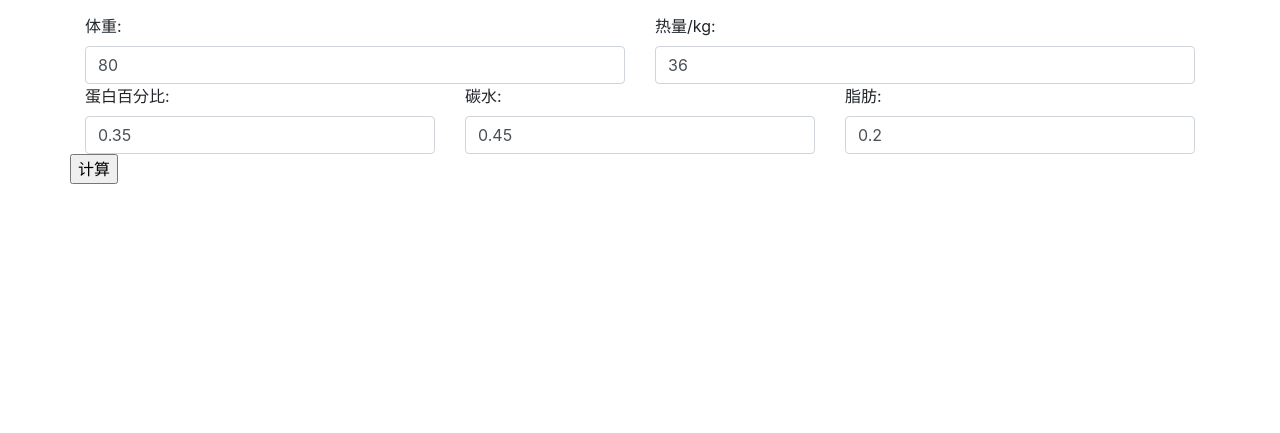
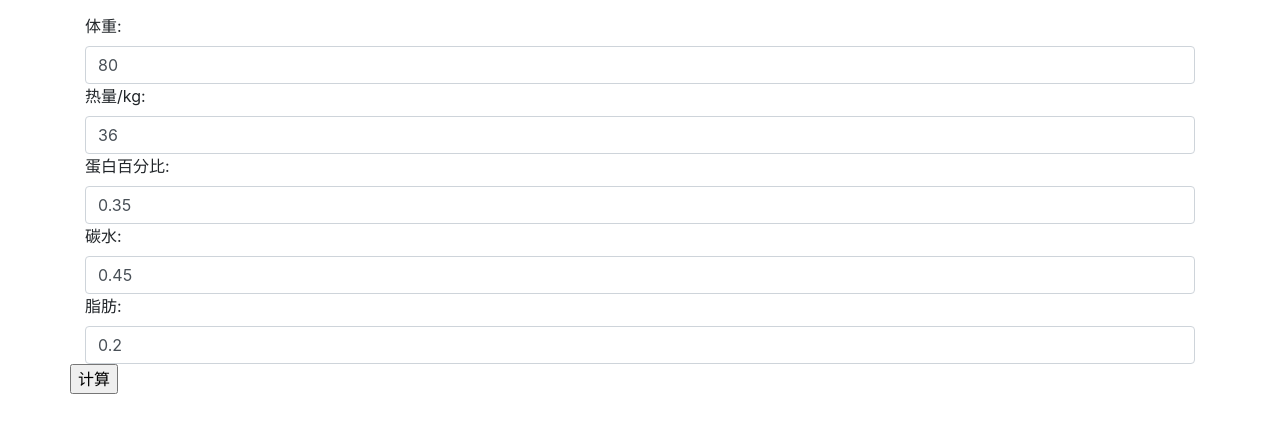
Before and after one commit to Forkeep/fitness, a Django app: page /cal/index/ in a window 1280 px wide. Shown: the part 56-489 px from the top of the page. Run offline with Django 3.2, Linux system fonts and the light colour scheme; some libraries are stand-ins or nearby versions.

Commit message:
修改手机设备显示问题

```diff
--- a/templates/calorie_calculator/index.html
+++ b/templates/calorie_calculator/index.html
@@ -9,25 +9,25 @@
     {% csrf_token %}
         <div class="container">
             <div class="row">
-                <div class="col-sm-6">
+                <div class="col-sm-12">
                     <label for="weight">体重:</label>
                     <input type="number" class="form-control" id="weight" placeholder="体重" value="80">
                 </div>
-                <div class="col-sm-6">
+                <div class="col-sm-12">
                     <label for="cal_per_wei">热量/kg:</label>
                     <input type="number" class="form-control" id="cal_per_wei" placeholder="cal_per_wei" value="36">
                 </div>
             </div>
             <div class="row">
-                <div class="col-sm-4">
+                <div class="col-sm-12">
                     <label for="protein">蛋白百分比:</label>
                     <input type="number" class="form-control" id="protein" placeholder="protein" value="0.35">
                 </div>
-                <div class="col-sm-4">
+                <div class="col-sm-12">
                     <label for="carbohydrate">碳水:</label>
                     <input type="number" class="form-control" id="carbohydrate" placeholder="carbohydrate" value="0.45">
                 </div>
-                <div class="col-sm-4">
+                <div class="col-sm-12">
                     <label for="fat">脂肪:</label>
                     <input type="number" class="form-control" id="fat" placeholder="fat" value="0.2">
                 </div>
```
